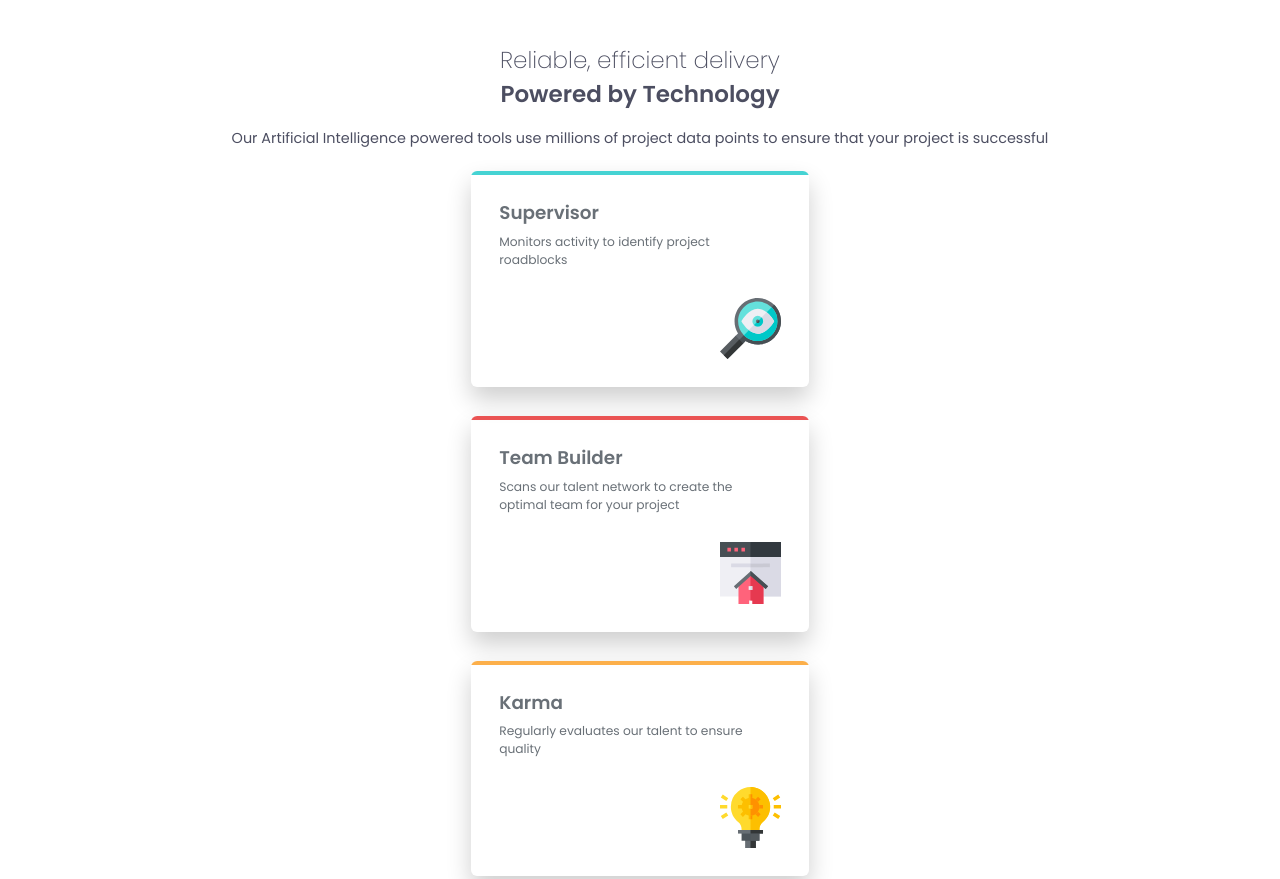
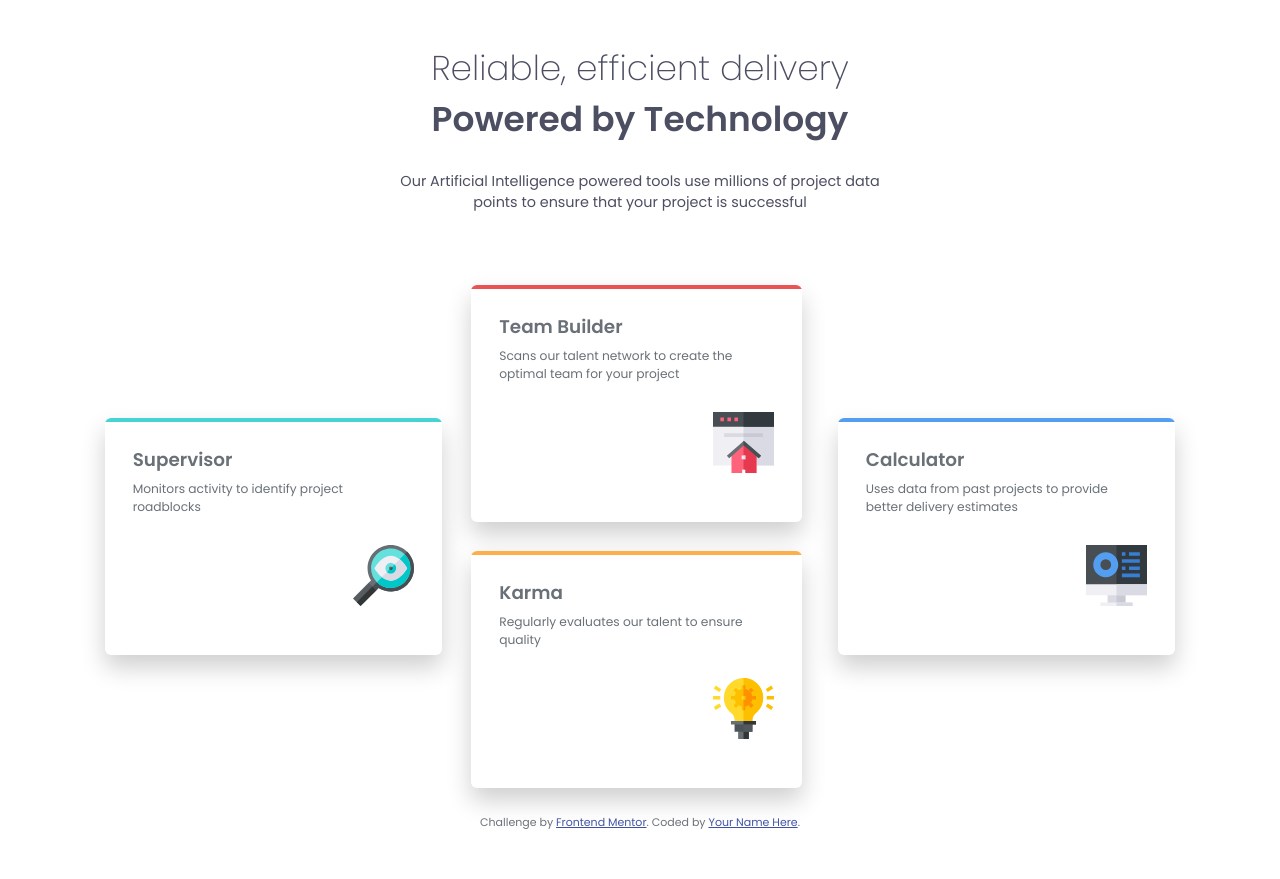
Before and after one commit to Ig0rSP/four-card-feature-section, a plain HTML site: page index.html in a window 1280 px wide. Shown: the top 879 px of the page. Drawn offline with Linux system fonts and the light colour scheme.

```diff
--- a/index.html
+++ b/index.html
@@ -35,6 +35,7 @@
       <img class="iconL" src="images/icon-supervisor.svg" alt="supervisor">
     </div>
 
+    <span class="center">
       <div class="cnt__card-teamb">
         <h2>Team Builder</h2>
         <p>Scans our talent network to create the optimal team for your project</p>
@@ -46,6 +47,7 @@
         <p>Regularly evaluates our talent to ensure quality</p>
         <img class="iconL" src="images/icon-karma.svg" alt="karma">
       </div>
+    </span>
 
     <div class="cnt__card-calc">
       <h2>Calculator</h2>
--- a/styles.css
+++ b/styles.css
@@ -12,11 +12,14 @@
     color: var(--tx-color);
     margin: 3em;
 
+    max-height: 100vh;
+
     display: flex;
     flex-direction: column;
     align-items: center;
     font-family: 'Poppins', sans-serif;
     font-size: .9em;
+    flex: 1;
 }
 
 .hd {
@@ -24,11 +27,12 @@
     flex-direction: column;
     align-items: center;
     color: var(--tx-title-color);
-    margin-bottom: 1.5em;
+    margin-bottom: 5em;
+    max-width: 30rem;
 }
 
 .hd h1 {
-    font-size: 1.6em;
+    font-size: clamp(1.4rem, 5vw, 2.15rem);
 }
 
 .hd__firstLine {
@@ -50,7 +54,10 @@
 
 .content {
     display: grid;
+    grid-template-columns: repeat(auto-fit, minmax(20em, 1fr));
+    align-items: center;
     gap: 2em;
+    max-width: 100vw;
 }
 
 .content h2 {
@@ -66,6 +73,7 @@
 .content div {
     display: flex;
     max-width: 23em;
+    max-height: fit-content;
     flex-direction: column;
     border-radius: .5em;
     box-shadow: 0 1em 2em rgb(207, 207, 207);
@@ -75,9 +83,17 @@
     position: relative;
 }
 
+.center {
+    display: flex;
+    flex-direction: column;
+    max-width: 23em;
+    gap: 2em;
+}
+
 .iconL {
     width: 5em;
     align-self: flex-end;
+    margin-bottom: 1.75em;
 }
 
 .cnt__card-supervisor::before {
@@ -122,4 +138,5 @@
 
 footer {
     margin-block-start: 1em;
+
 }
```
Lines whose indentation alone changed are shown as unchanged.
